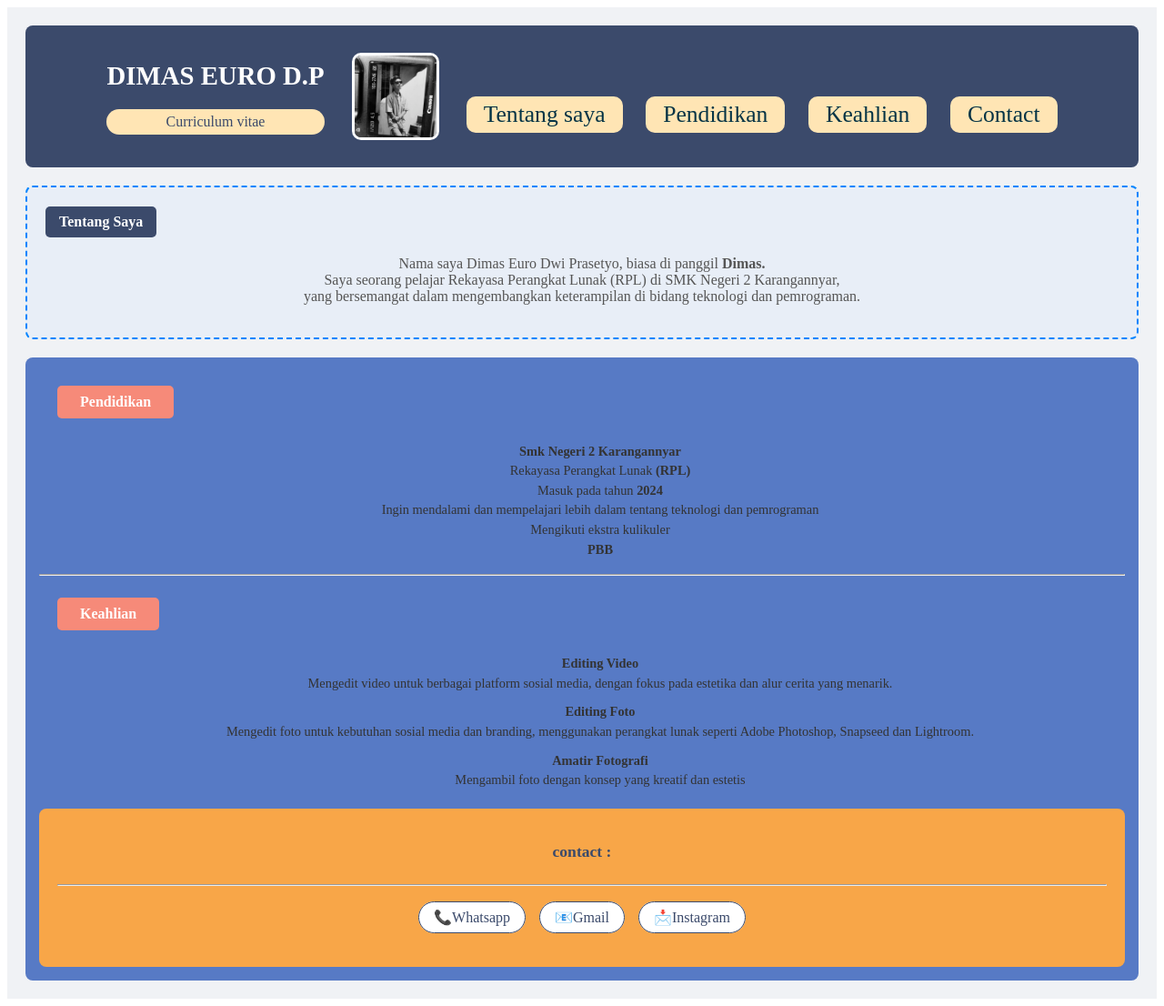
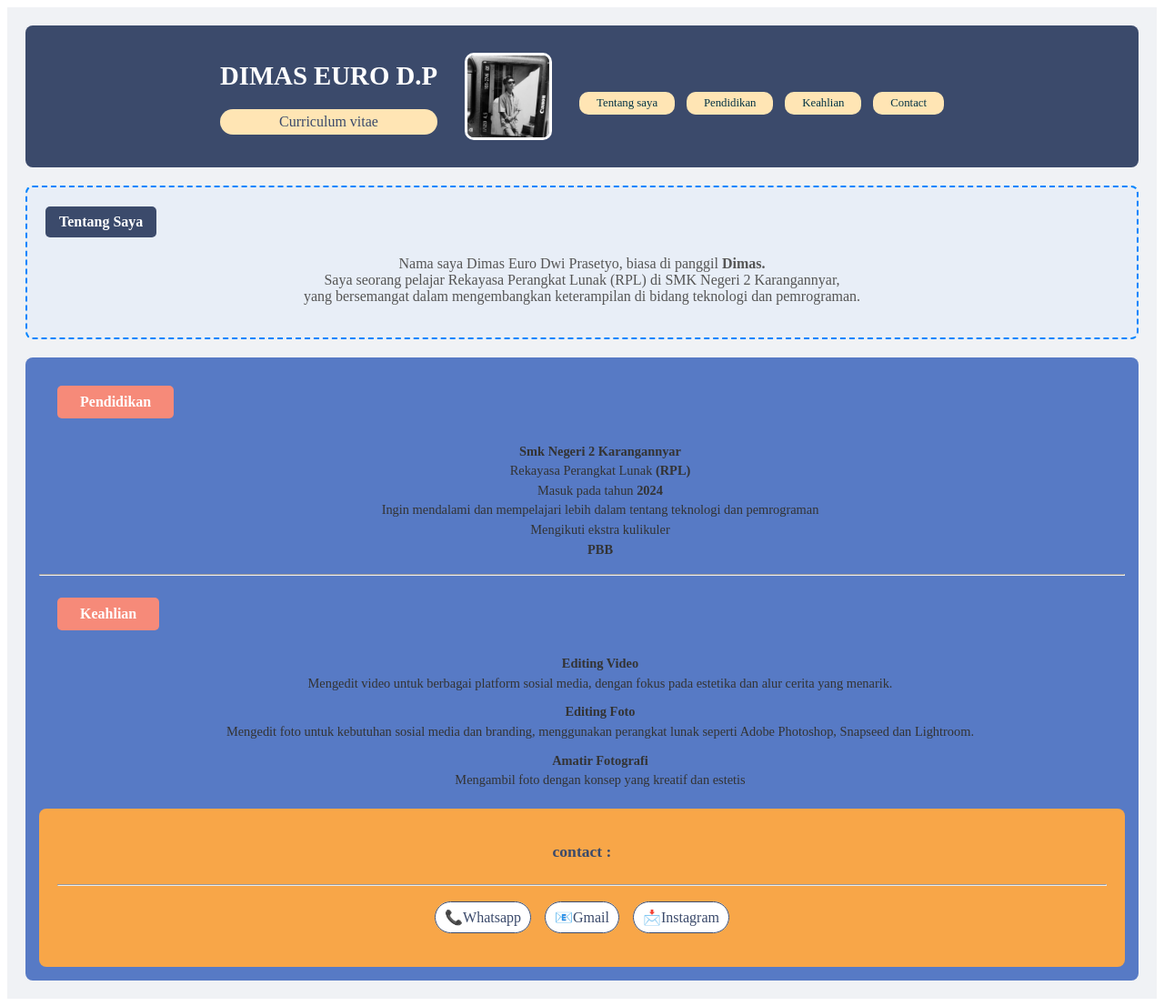
Before and after one commit to dms-euro/cv-dimas, a plain HTML site: page index.html in a window 1280 px wide. Shown: the whole page at 91% size. Drawn offline with Linux system fonts and the light colour scheme.

Commit message:
Add files via upload

```diff
--- a/styles.css
+++ b/styles.css
@@ -50,12 +50,11 @@
 .navigasi {
   display: flex;
   justify-content: center;
-  gap: 2vw;
-  font-size: 2vw;
-  margin-top: 5vh;
+  gap: 1vw;
+  font-size: 1vw;
+  margin-top: 2vh;
   flex-wrap: wrap;
 }
-
 
 .navigasi a {
   color: rgb(4, 51, 69);
@@ -154,7 +153,7 @@
 .contact-info span {
   background-color: #ffffff;
   border: 1px solid #3b4a6b;
-  padding: 8px 16px;
+  padding: 8px 10px;
   border-radius: 20px;
   font-size: 1rem;
   color: #3b4a6b;
```
